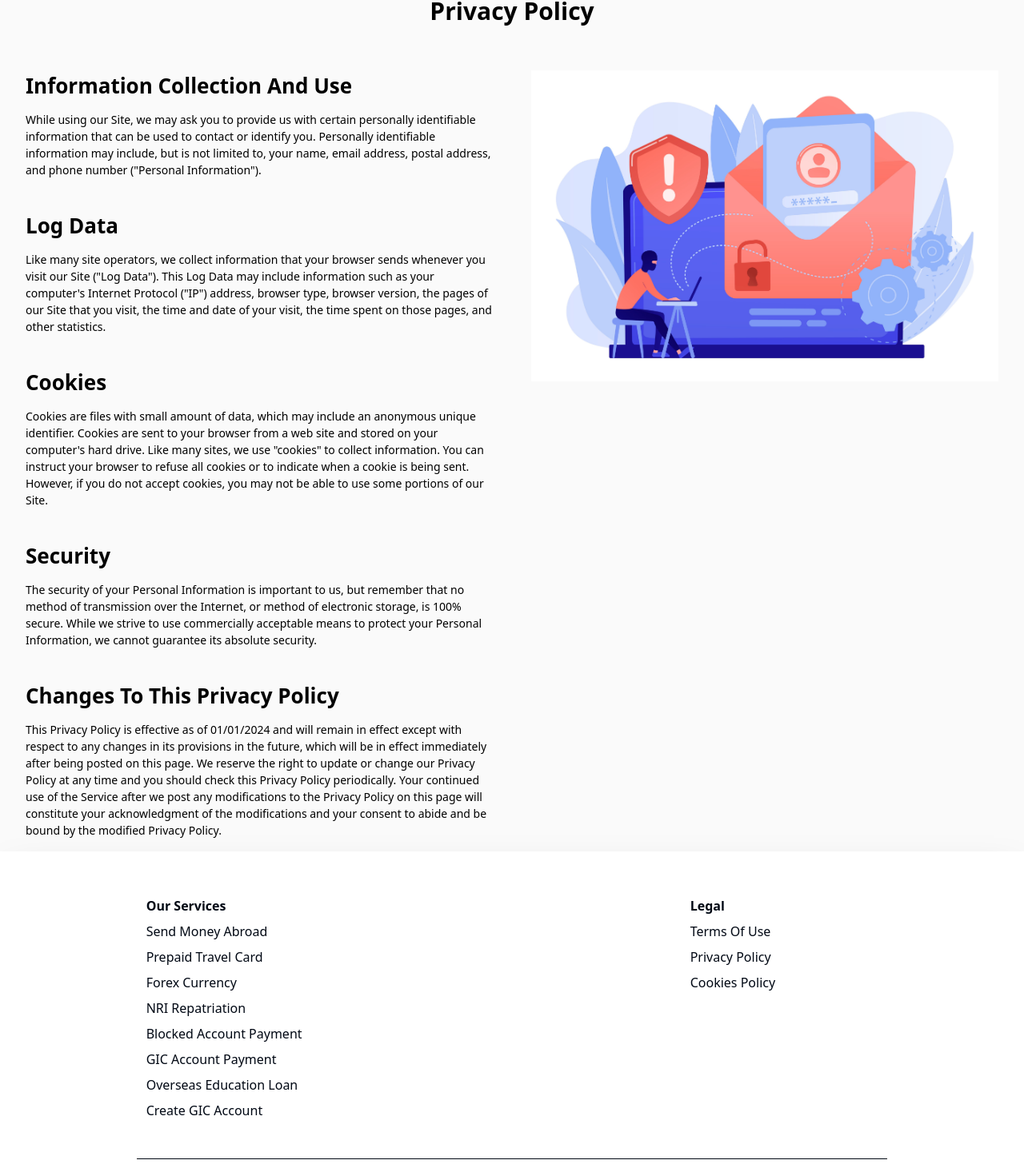
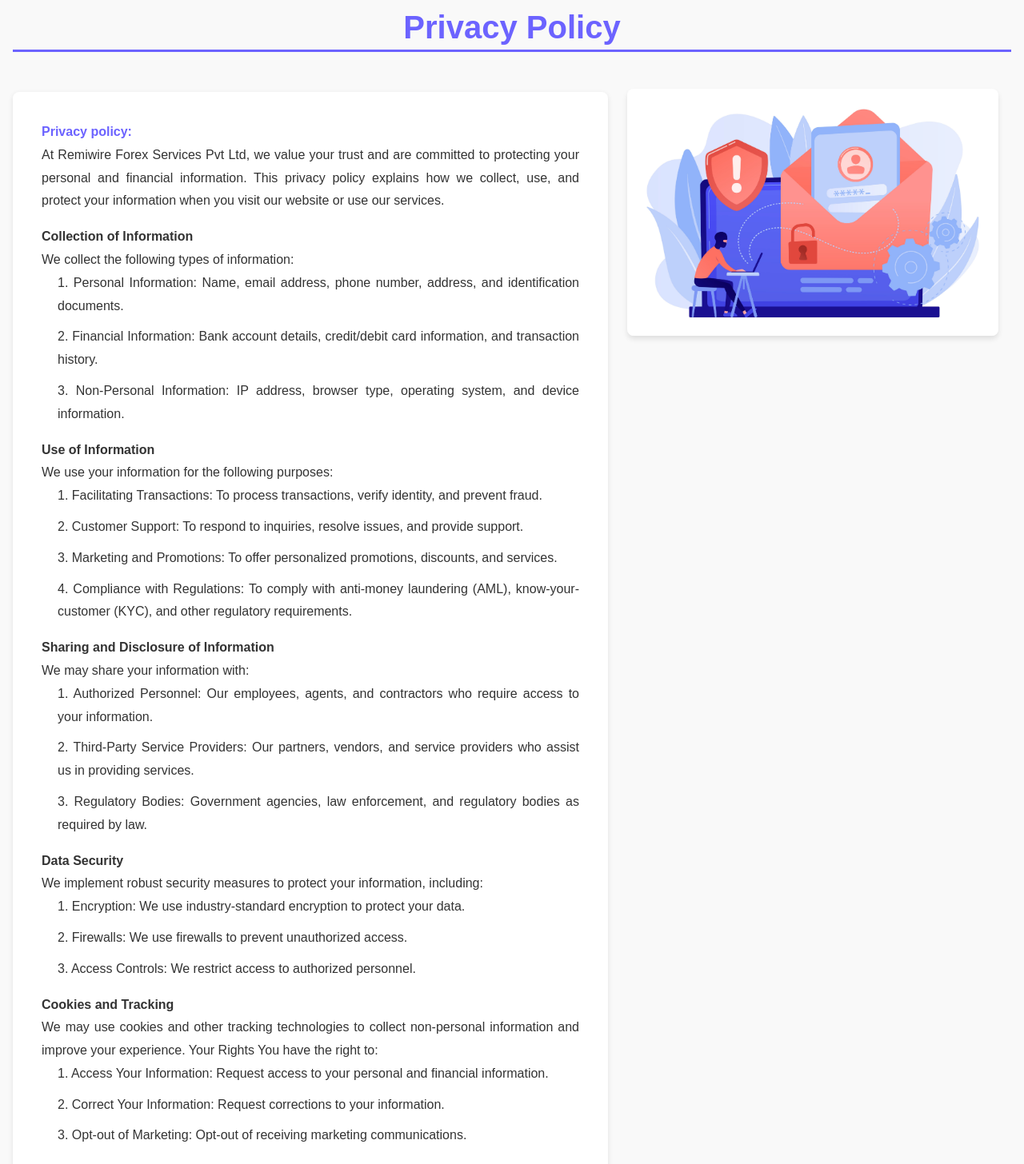
Before and after one commit to PuruBro14/remiwire-rewamped, a React (Vite) app in the folder client/: page /privacypolicy in a window 1280 px wide. Shown: the part 124-1580 px from the top of the page at 80% size. Built offline with nearby package versions, Linux system fonts and the light colour scheme.

Commit message:
privacy-policy terms and conditions about use --fixed

```diff
--- a/client/src/components/Footer.jsx
+++ b/client/src/components/Footer.jsx
@@ -37,7 +37,7 @@ const Footer = () => {
               </h1>
 
               <div className="flex flex-col gap-2 mt-2">
-                <Link to="/termsofuse">Terms Of Use</Link>
+                <Link to="/termsofuse">Terms And Conditions</Link>
                 <Link to="/privacypolicy">Privacy Policy</Link>
                 <Link to="/cookie">Cookies Policy</Link>
               </div>
--- /dev/null
+++ b/client/src/components/Legal/PrivacyPolicy.css
@@ -0,0 +1,48 @@
+.privacy-policy-container {
+    font-family: 'Arial', sans-serif;
+    color: #333;
+    background-color: #f9f9f9;
+    padding: 20px;
+    border-radius: 8px;
+    box-shadow: 0 4px 8px rgba(0, 0, 0, 0.1);
+  }
+
+  .privacy-policy-container h2 {
+    font-size: 2.5rem;
+    color: #6c63ff;
+    border-bottom: 3px solid #6c63ff;
+    padding-bottom: 10px;
+    margin-bottom: 30px;
+  }
+
+  .privacy-policy-container .privacy-text {
+    font-size: 1rem;
+    line-height: 1.8;
+    text-align: justify;
+    background: #fff;
+    padding: 20px;
+    border-radius: 8px;
+    box-shadow: 0 2px 6px rgba(0, 0, 0, 0.1);
+  }
+
+  .privacy-policy-container .privacy-text ul,
+  .privacy-policy-container .privacy-text ol {
+    margin-left: 20px;
+  }
+
+  .privacy-policy-container .privacy-text ul li,
+  .privacy-policy-container .privacy-text ol li {
+    margin-bottom: 10px;
+  }
+
+  .privacy-policy-container .privacy-text strong {
+    color: #6c63ff;
+  }
+
+  .privacy-policy-container img {
+    width: 100%;
+    height: auto;
+    object-fit: contain;
+    border-radius: 8px;
+    box-shadow: 0 4px 6px rgba(0, 0, 0, 0.1);
+  }
--- a/client/src/components/Legal/PrivacyPolicy.jsx
+++ b/client/src/components/Legal/PrivacyPolicy.jsx
@@ -1,89 +1,94 @@
 import React, { useEffect } from "react";
 import Privacy from "./assets/img/privacy.jpg";
+import './PrivacyPolicy.css'
+
 export default function PrivacyPolicy() {
   useEffect(() => {
     window.scrollTo(0, 0);
   }, []);
   return (
     <>
-      <div className="container mx-auto px-4">
+      <div className="privacy-policy-container container mx-auto px-4">
         <h2 className="text-center my-4 text-3xl mt-10 mb-10 font-bold">
           Privacy Policy
         </h2>
 
-        <div className="grid grid-cols-1 md:grid-cols-2 gap-4 mt-5">
+
+        <div className="flex flex-row gap-2">
+
+        <div className="gap-4 mt-5 w-[60%] privacy-text">
           <div className="p-4">
-            <div>
-              <div className="font-semibold text-[26px]">
-                Information Collection And Use
-              </div>
-              <div className="text-[14px] mt-3">
-                While using our Site, we may ask you to provide us with certain
-                personally identifiable information that can be used to contact
-                or identify you. Personally identifiable information may
-                include, but is not limited to, your name, email address, postal
-                address, and phone number ("Personal Information").
-              </div>
-            </div>
-            <div className="mt-10">
-              <div className="font-semibold text-[26px]">Log Data</div>
-              <div className="text-[14px] mt-3">
-                Like many site operators, we collect information that your
-                browser sends whenever you visit our Site ("Log Data"). This Log
-                Data may include information such as your computer's Internet
-                Protocol ("IP") address, browser type, browser version, the
-                pages of our Site that you visit, the time and date of your
-                visit, the time spent on those pages, and other statistics.
-              </div>
+
+          <p>
+              <strong>Privacy policy:</strong><br/>
+              At Remiwire Forex Services Pvt Ltd, we value your trust and are committed to protecting your personal and financial information. This privacy policy explains how we collect, use, and protect your information when you visit our website or use our services.
+              </p>
+
+              <h3 className="mt-4 font-bold">Collection of Information</h3>
+
+              We collect the following types of information:
+              <ul>
+              <li>1. Personal Information: Name, email address, phone number, address, and identification documents.</li>
+              <li>2. Financial Information: Bank account details, credit/debit card information, and transaction history.</li>
+              <li>3. Non-Personal Information: IP address, browser type, operating system, and device information.</li>
+              </ul>
+
+              <h3 className="mt-4 font-bold">Use of Information</h3>
+              We use your information for the following purposes:
+              <ul>
+              <li>1. Facilitating Transactions: To process transactions, verify identity, and prevent fraud.</li>
+              <li>2. Customer Support: To respond to inquiries, resolve issues, and provide support.</li>
+              <li>3. Marketing and Promotions: To offer personalized promotions, discounts, and services.</li>
+              <li>4. Compliance with Regulations: To comply with anti-money laundering (AML), know-your-customer (KYC), and other regulatory requirements.</li>
+              </ul>
+
+              <h3 className="mt-4 font-bold">Sharing and Disclosure of Information</h3>
+              We may share your information with:
+              <ul>
+              <li>1. Authorized Personnel: Our employees, agents, and contractors who require access to your information.</li>
+              <li>2. Third-Party Service Providers: Our partners, vendors, and service providers who assist us in providing services.</li>
+              <li>3. Regulatory Bodies: Government agencies, law enforcement, and regulatory bodies as required by law.</li>
+              </ul>
+
+              <h3 className="mt-4 font-bold">Data Security</h3>
+              We implement robust security measures to protect your information, including:
+              <ul>
+              <li>1. Encryption: We use industry-standard encryption to protect your data.</li>
+              <li>2. Firewalls: We use firewalls to prevent unauthorized access.</li>
+              <li>3. Access Controls: We restrict access to authorized personnel.</li>
+              </ul>
+
+              <h3 className="mt-4 font-bold">Cookies and Tracking</h3>
+              We may use cookies and other tracking technologies to collect non-personal information and improve your experience.
+
+              Your Rights
+              You have the right to:
+              <ul>
+              <li>1. Access Your Information: Request access to your personal and financial information.</li>
+              <li>2. Correct Your Information: Request corrections to your information.</li>
+              <li>3. Opt-out of Marketing: Opt-out of receiving marketing communications.</li>
+
+              </ul>
+
+              <h3 className="mt-4 font-bold">Changes to This Policy</h3>
+              <ul>
+              <li>We reserve the right to update this policy at any time. Changes will be effective immediately upon posting.
+              Contact Us</li>
+              <li>If you have any questions or concerns about this policy, please contact us at [Hello@remiwireforexservices.com] or [+91 7304902384].</li>
+
+              <li>By using our services, you acknowledge that you have read, understood, and agree to be bound by this privacy policy.</li>
+              </ul>
             </div>
 
-            <div className="mt-10">
-              <div className="font-semibold text-[26px]">Cookies</div>
-              <div className="text-[14px] mt-3">
-                Cookies are files with small amount of data, which may include
-                an anonymous unique identifier. Cookies are sent to your browser
-                from a web site and stored on your computer's hard drive. Like
-                many sites, we use "cookies" to collect information. You can
-                instruct your browser to refuse all cookies or to indicate when
-                a cookie is being sent. However, if you do not accept cookies,
-                you may not be able to use some portions of our Site.
-              </div>
-            </div>
+          </div>
 
-            <div className="mt-10">
-              <div className="font-semibold text-[26px]">Security</div>
-              <div className="text-[14px] mt-3">
-                The security of your Personal Information is important to us,
-                but remember that no method of transmission over the Internet,
-                or method of electronic storage, is 100% secure. While we strive
-                to use commercially acceptable means to protect your Personal
-                Information, we cannot guarantee its absolute security.
-              </div>
-            </div>
-
-            <div className="mt-10">
-              <div className="font-semibold text-[26px]">
-                Changes To This Privacy Policy
-              </div>
-              <div className="text-[14px] mt-3">
-                This Privacy Policy is effective as of 01/01/2024 and will
-                remain in effect except with respect to any changes in its
-                provisions in the future, which will be in effect immediately
-                after being posted on this page. We reserve the right to update
-                or change our Privacy Policy at any time and you should check
-                this Privacy Policy periodically. Your continued use of the
-                Service after we post any modifications to the Privacy Policy on
-                this page will constitute your acknowledgment of the
-                modifications and your consent to abide and be bound by the
-                modified Privacy Policy.
-              </div>
-            </div>
-          </div>
-          <div className="p-4">
+          <div className="p-4 w-[40%]">
             <img src={Privacy} alt="Privacy Policy" className="w-full" />
           </div>
+
+          </div>
+
         </div>
-      </div>
     </>
   );
 }
--- /dev/null
+++ b/client/src/components/Legal/TermsOfUse.css
@@ -0,0 +1,62 @@
+.terms-of-use-container .container {
+    font-family: 'Arial', sans-serif;
+    color: #333;
+    background-color: #f9f9f9;
+    padding: 20px;
+    border-radius: 8px;
+    box-shadow: 0 4px 8px rgba(0, 0, 0, 0.1);
+    margin-bottom:20px;
+}
+
+.terms-of-use-container h2 {
+    font-size: 2.5rem;
+    color: #6c63ff;
+    border-bottom: 3px solid #6c63ff;
+    padding-bottom: 10px;
+    margin-bottom: 30px;
+}
+
+.terms-of-use-container .grid {
+    align-items: center;
+}
+
+.terms-of-use-container .grid .p-4 {
+    padding: 20px;
+}
+
+.terms-of-use-container .grid img {
+    border-radius: 8px;
+    box-shadow: 0 4px 6px rgba(0, 0, 0, 0.1);
+}
+
+.terms-of-use-container .terms-text {
+    line-height: 1.8;
+    font-size: 1rem;
+    background: #fff;
+    padding: 20px;
+    border-radius: 8px;
+    box-shadow: 0 2px 6px rgba(0, 0, 0, 0.1);
+    margin-bottom: 20px;
+}
+
+.terms-of-use-container .terms-text ul {
+    list-style: disc;
+    padding-left: 20px;
+}
+
+.terms-of-use-container .terms-text ul li {
+    margin-bottom: 10px;
+}
+
+.terms-of-use-container .terms-text ul li span {
+    font-weight: bold;
+    color: #6c63ff;
+}
+
+.terms-of-use-container img {
+    width: 100%;
+    height: auto;
+    object-fit: contain;
+    border-radius: 8px;
+    box-shadow: 0 4px 6px rgba(0, 0, 0, 0.1);
+}
--- a/client/src/components/Legal/TermsOfUse.jsx
+++ b/client/src/components/Legal/TermsOfUse.jsx
@@ -1,5 +1,6 @@
 import React, { useEffect } from "react";
 import Terms from "./assets/img/terms.jpg";
+import './TermsOfUse.css'
 export default function TermsOfUse() {
   useEffect(() => {
     window.scrollTo(0, 0);
@@ -7,84 +8,63 @@ export default function TermsOfUse() {
 
   return (
     <>
-      <div className="container mx-auto px-4">
+      <div className="terms-of-use-container container mx-auto px-4">
         <h2 className="text-center my-4 text-3xl mt-10 mb-10 font-bold">
-          Terms Of Use
+          Terms And Conditions
         </h2>
 
-        <div className="grid grid-cols-1 md:grid-cols-2 gap-4 mt-5">
-          <div className="p-4">
-            <div>
-              <div className="font-semibold text-[26px]">
-                Information Collection And Use
-              </div>
-              <div className="text-[14px] mt-3">
-                While using our Site, we may ask you to provide us with certain
-                personally identifiable information that can be used to contact
-                or identify you. Personally identifiable information may
-                include, but is not limited to, your name, email address, postal
-                address, and phone number ("Personal Information").
-              </div>
-            </div>
-            <div className="mt-10">
-              <div className="font-semibold text-[26px]">Log Data</div>
-              <div className="text-[14px] mt-3">
-                Like many site operators, we collect information that your
-                browser sends whenever you visit our Site ("Log Data"). This Log
-                Data may include information such as your computer's Internet
-                Protocol ("IP") address, browser type, browser version, the
-                pages of our Site that you visit, the time and date of your
-                visit, the time spent on those pages, and other statistics.
-              </div>
-            </div>
+        <div className="flex flex-row gap-2">
 
-            <div className="mt-10">
-              <div className="font-semibold text-[26px]">Cookies</div>
-              <div className="text-[14px] mt-3">
-                Cookies are files with small amount of data, which may include
-                an anonymous unique identifier. Cookies are sent to your browser
-                from a web site and stored on your computer's hard drive. Like
-                many sites, we use "cookies" to collect information. You can
-                instruct your browser to refuse all cookies or to indicate when
-                a cookie is being sent. However, if you do not accept cookies,
-                you may not be able to use some portions of our Site.
-              </div>
-            </div>
+        <div className="gap-4 mt-5 w-[60%]">
 
-            <div className="mt-10">
-              <div className="font-semibold text-[26px]">Security</div>
-              <div className="text-[14px] mt-3">
-                The security of your Personal Information is important to us,
-                but remember that no method of transmission over the Internet,
-                or method of electronic storage, is 100% secure. While we strive
-                to use commercially acceptable means to protect your Personal
-                Information, we cannot guarantee its absolute security.
-              </div>
-            </div>
+          <div className="p-4 terms-text">
 
-            <div className="mt-10">
-              <div className="font-semibold text-[26px]">
-                Changes To This Privacy Policy
-              </div>
-              <div className="text-[14px] mt-3">
-                This Privacy Policy is effective as of 01/01/2024 and will
-                remain in effect except with respect to any changes in its
-                provisions in the future, which will be in effect immediately
-                after being posted on this page. We reserve the right to update
-                or change our Privacy Policy at any time and you should check
-                this Privacy Policy periodically. Your continued use of the
-                Service after we post any modifications to the Privacy Policy on
-                this page will constitute your acknowledgment of the
-                modifications and your consent to abide and be bound by the
-                modified Privacy Policy.
-              </div>
-            </div>
+            <ul>
+              <li>
+                 Acceptance of Terms: By accessing or using the Remiwire Forex Services web portal, you accept and agree to be bound by their terms and conditions.
+              </li>
+
+              <li>
+                 Use of Services: The web portal is for personal, non-commercial use. You must not use the services for any unlawful or prohibited purposes.
+
+              </li>
+
+              <li>
+                 Intellectual Property: All content on the web portal, including intellectual property rights, belongs to Remiwire Forex Services or its licensors.
+
+              </li>
+
+              <li>
+                 Booking Policy: Remiwire Forex Services reserves the right to reject or cancel any booking or service order. You must ensure that the foreign exchange released is used within 60 days of purchase.
+
+              </li>
+
+              <li>
+                 Cancellation Charges: If you cancel a booking or service order, you'll be liable to pay a cancellation charge of 2% of the transaction amount plus applicable taxes, or Rs. 1000 plus applicable taxes, whichever is higher.
+                 Refund Policy: Refunds will be processed within 8-10 business days from the date of cancellation. However, applicable cancellation charges will be deducted from the refund amount.
+              </li>
+
+              <li>
+                 No Warranties: Remiwire Forex Services provides the web portal and services on an "as-is" and "where-is" basis, without any express or implied warranties.
+              </li>
+
+              <li>
+
+                 Limitation of Liability: Remiwire Forex Services is not liable for any damages, losses, or expenses arising from the use of their services.
+
+              </li>
+
+            </ul>
           </div>
-          <div className="p-4">
-            <img src={Terms} alt="Terms Of Use" className="w-full" />
-          </div>
+
+        </div>
+        <div className="p-4 w-[40%]">
+          <img src={Terms} alt="Terms Of Use"/>
         </div>
       </div>
+
+      </div>
+
     </>
   );
 }
--- a/client/src/components/WhyRemiwire/assets/css/whyremiwire.css
+++ b/client/src/components/WhyRemiwire/assets/css/whyremiwire.css
@@ -90,7 +90,7 @@
     right: 100%;
   }
   #timeline .demo-card:nth-child(even) .head::before {
-    right: 489.5px;
+    right: 507px;
   }
   #timeline .demo-card:nth-child(2) {
     margin-top: 180px;
```
Also changed, not shown: client/src/components/AboutUs/AboutUs.css (added, +73 -0 lines), client/src/components/AboutUs/AboutUs.jsx (+12 -28 lines), client/src/components/AboutUs/assets/css/Aboutus.css (deleted, +0 -41 lines).
